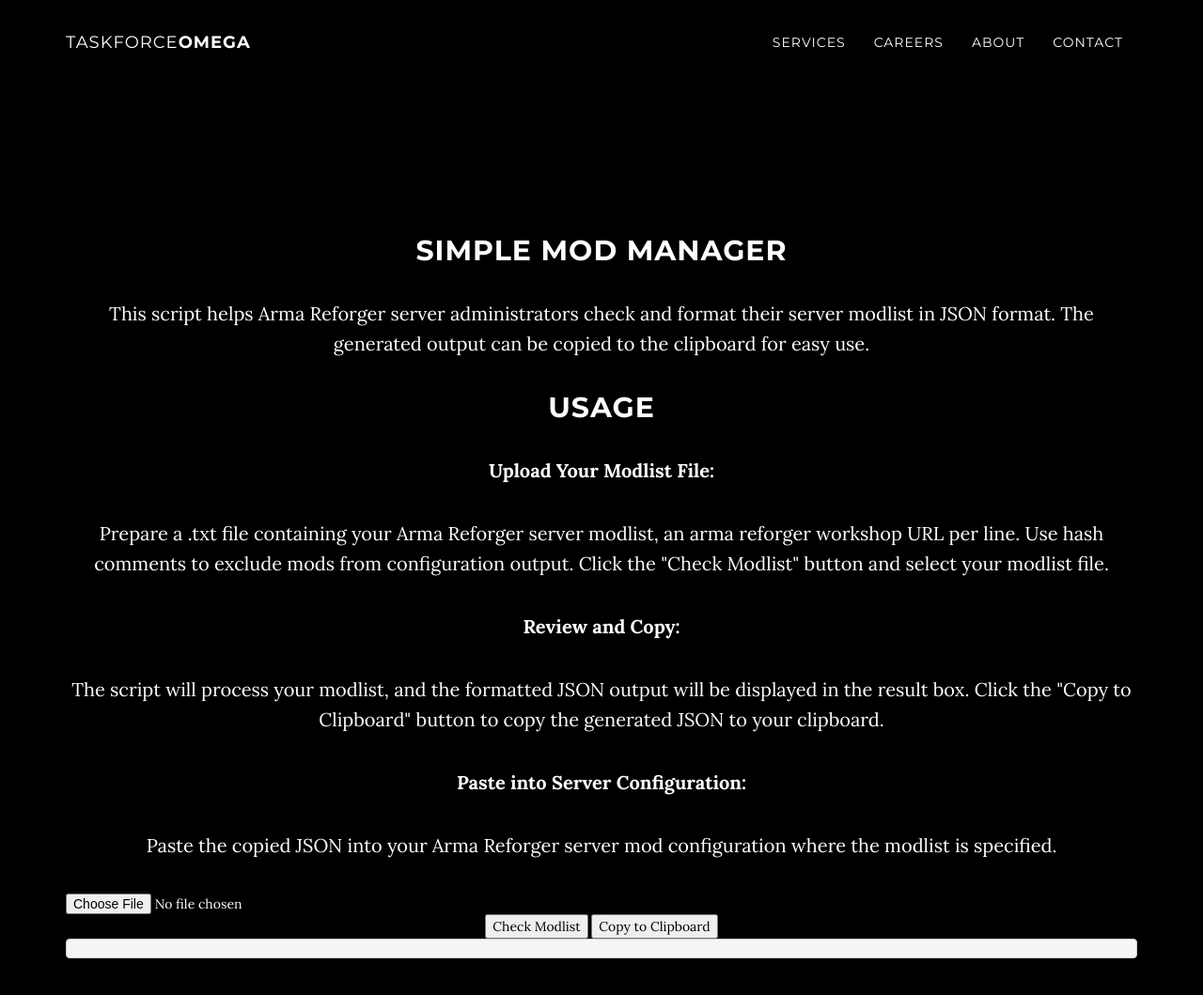
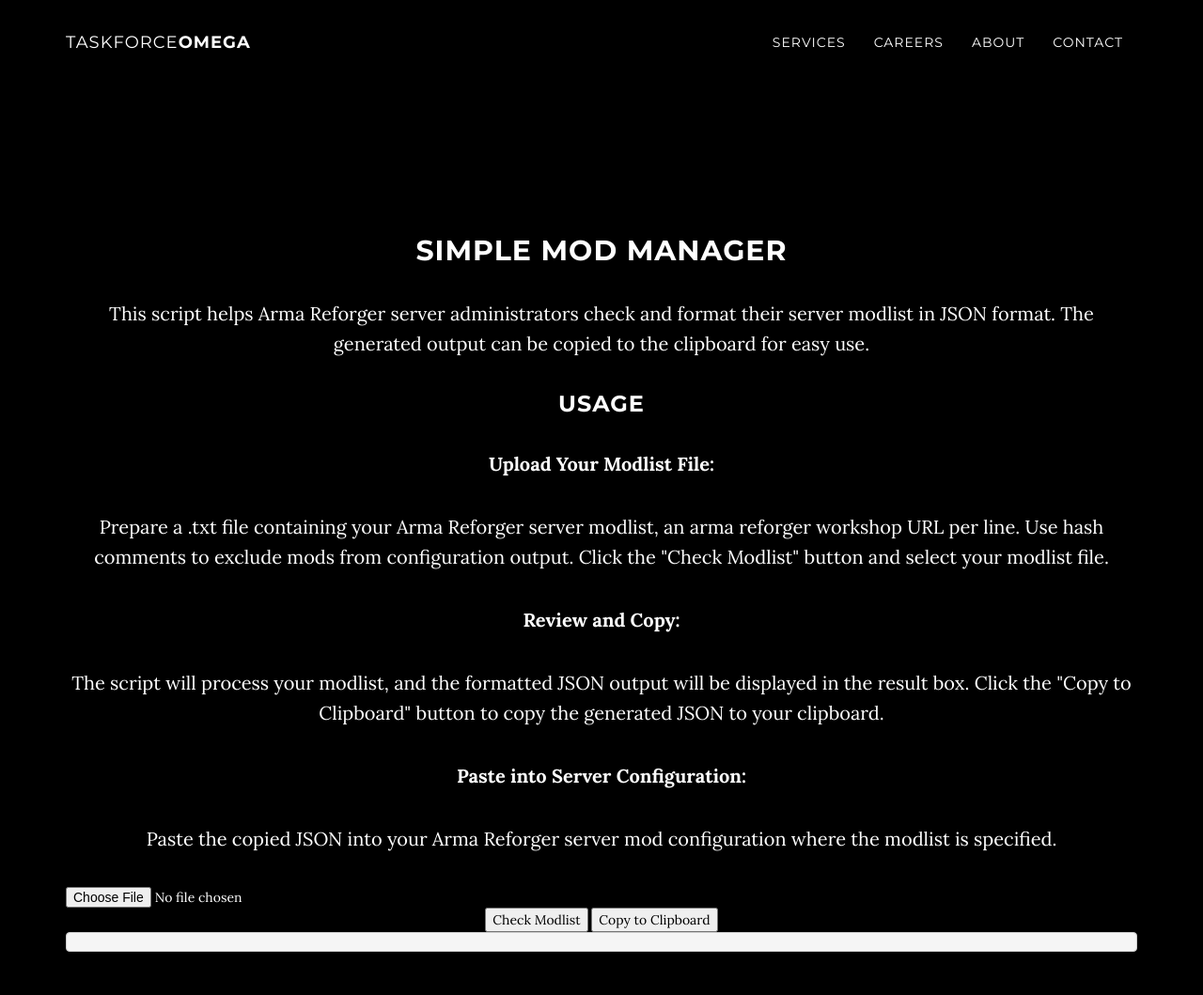
Before and after one commit to taskforceomega/taskforceomega.github.io, a Jekyll site: the page built from mod-manager.html, in a window 1280 px wide and 1080 px high. Shown: the top 1059 px of the window at 94% size. Built offline with Jekyll 4.4.1, drawn with Linux system fonts in a browser that asks for light colours.

```diff
--- a/_includes/mod-manager.html
+++ b/_includes/mod-manager.html
@@ -6,7 +6,7 @@
                 <h2>Simple Mod Manager</h2>
                  <p>This script helps Arma Reforger server administrators check and format their server modlist in JSON format. The generated output can be copied to the clipboard for easy use.</p>
 
-                  <h2>Usage</h2>
+                  <h3>Usage</h3>
 
                   <style>
                     button {
```
